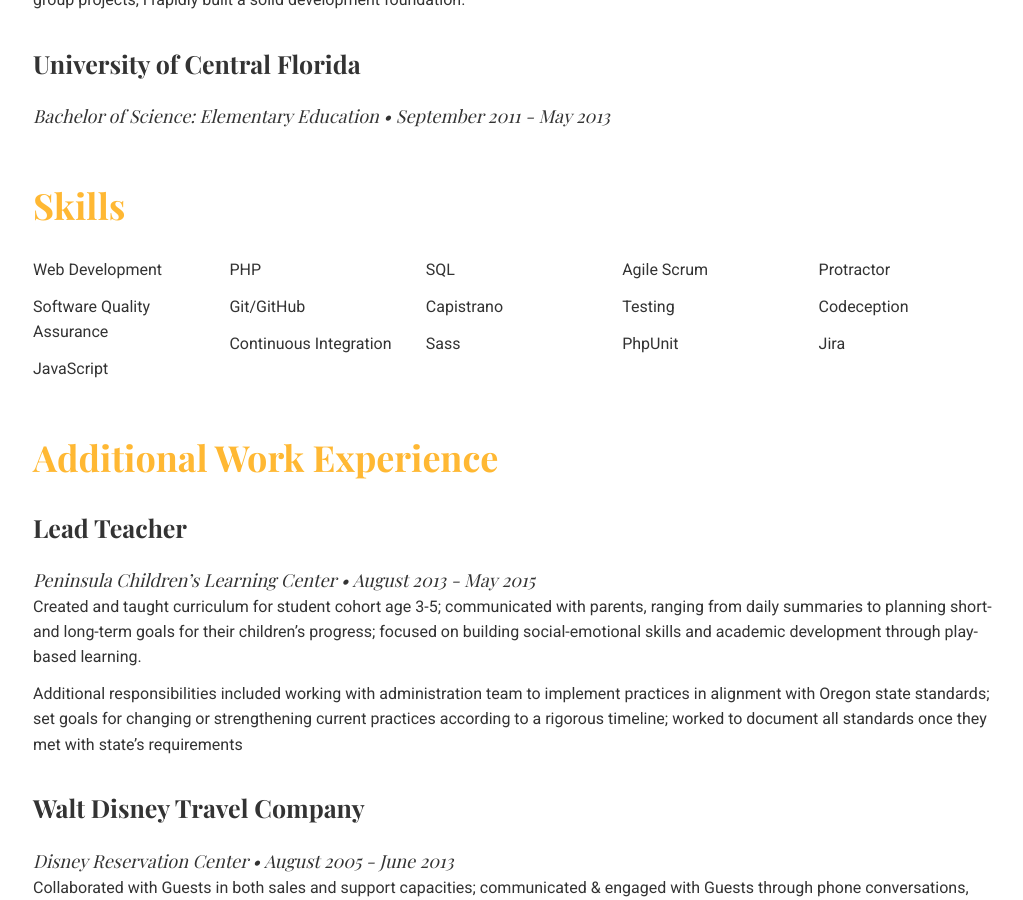
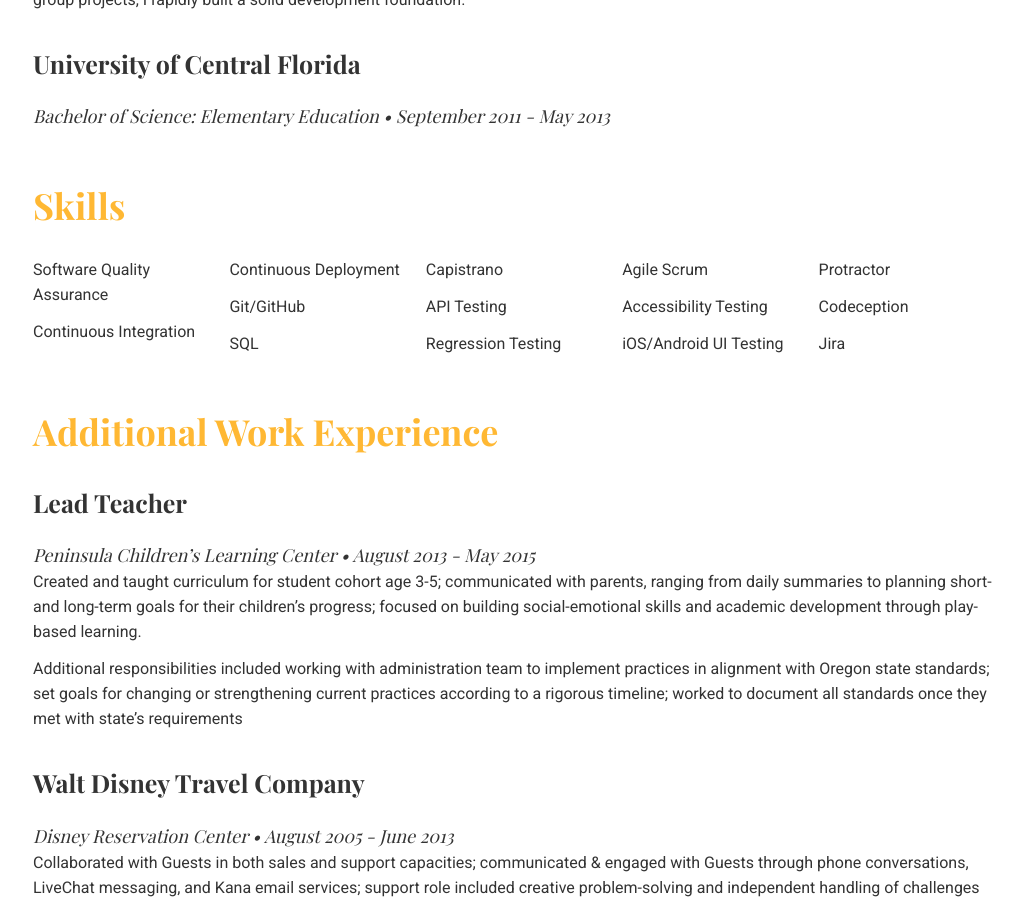
Before and after one commit to angelariggs/angelariggs.github.io, a Jekyll site: the page built from resume.md, in a window 1280 px wide and 900 px high, scrolled down 1391 px. Shown: the whole window, without its empty margins (125-1148 px from the left). Built offline with Jekyll 4.4.1, drawn with Linux system fonts in a browser that asks for light colours; some web fonts are replaced.

Commit message:
resume update

```diff
--- a/resume.md
+++ b/resume.md
@@ -39,24 +39,23 @@
 	<h1 class="res-sec-title">Skills</h1>
 	<div class="skill-list">
 		<div class="skill-column">
-			<p>Web Development</p>
 			<p>Software Quality Assurance</p>
-			<p>JavaScript</p>
-			<p>PHP</p>
+			<p>Continuous Integration</p>
+			<p>Continuous Deployment</p>
 		</div>
 
 		<div class="skill-column">
 			<p>Git/GitHub</p>
-			<p>Continuous Integration</p>
 			<p>SQL</p>
 			<p>Capistrano</p>
+			<p>API Testing</p>
 		</div>
 
 		<div class="skill-column">
-			<p>Sass</p>
+			<p>Regression Testing</p>
 			<p>Agile Scrum</p>
-			<p>Testing</p>
-			<p>PhpUnit</p>
+			<p>Accessibility Testing</p>
+			<p>iOS/Android UI Testing</p>
 		</div>
 
 		<div class="skill-column">
```
